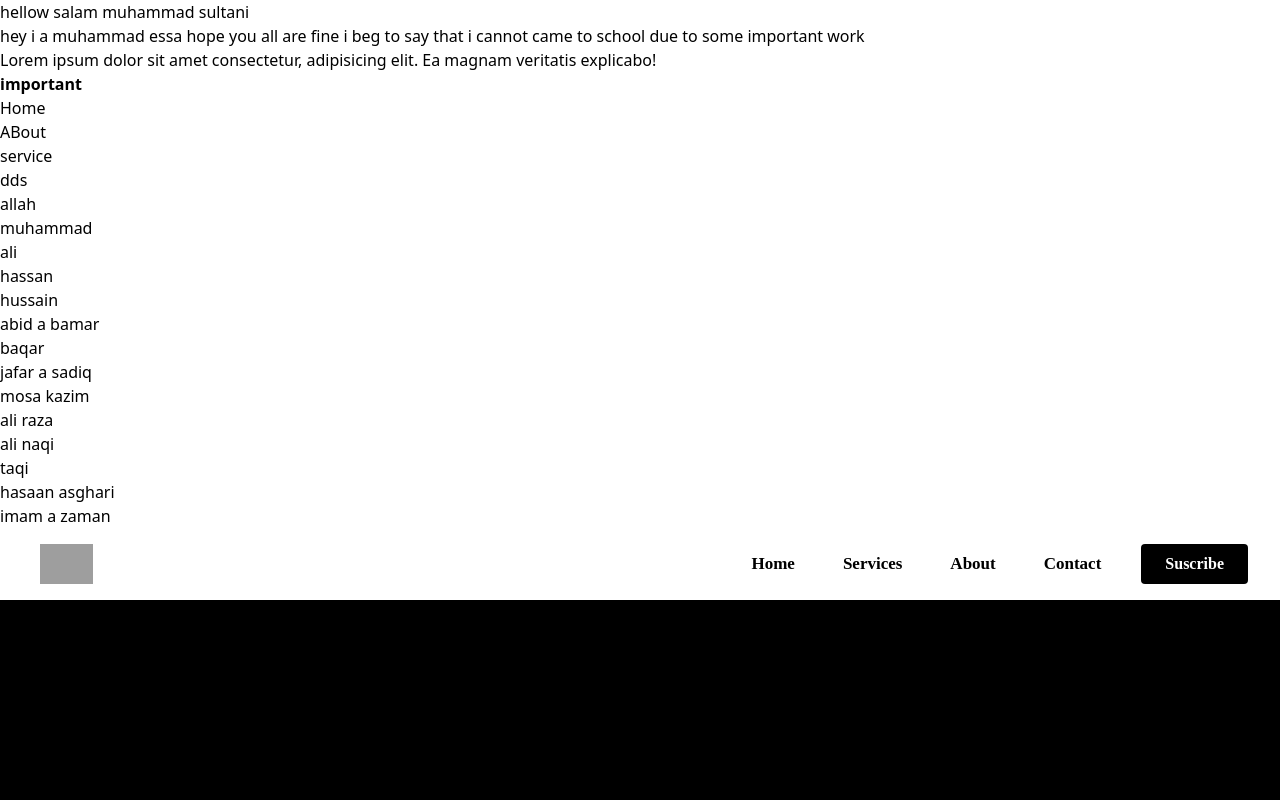
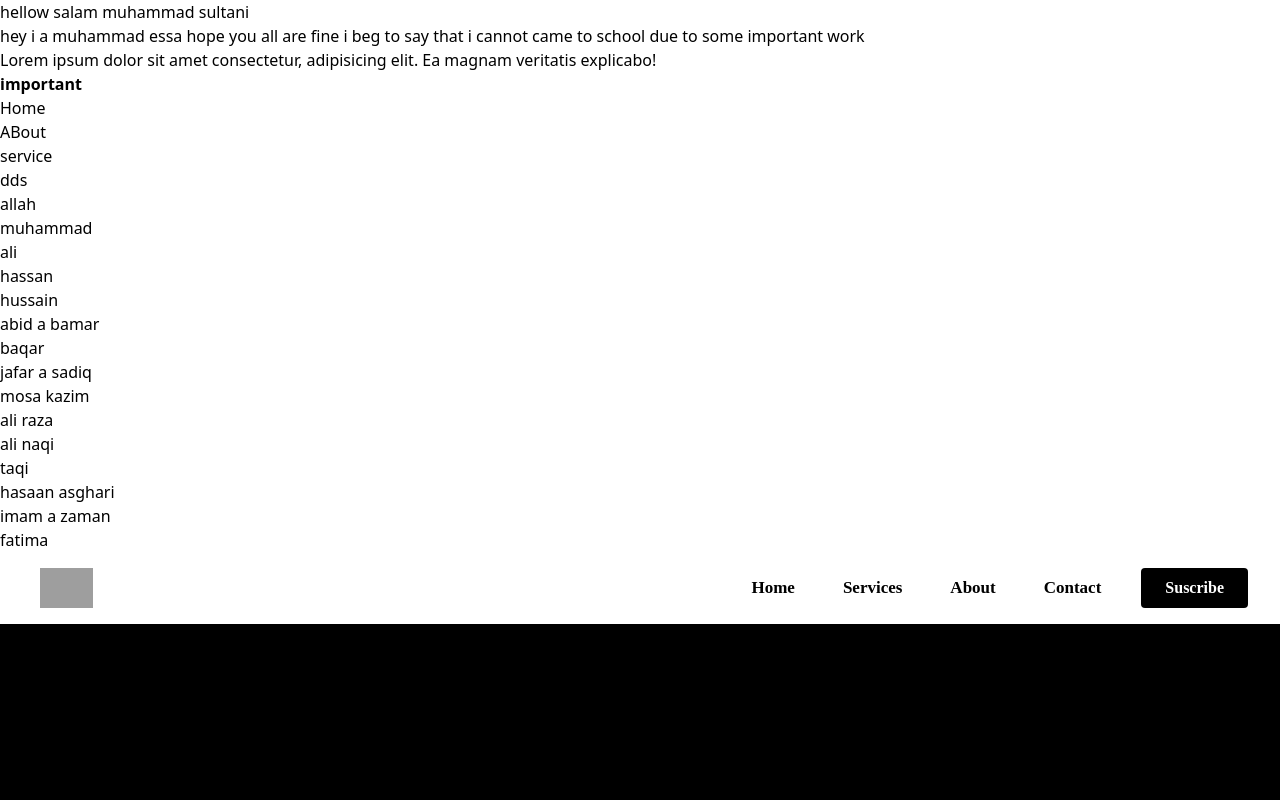
Before and after one commit to MuhammadEssa-514/Random-React-Pratice, a React (Create React App) app: page / in a window 1280 px wide. Shown: the top 800 px of the page. Built offline with nearby package versions, Linux system fonts and the light colour scheme; grey boxes are pictures that could not be loaded.

Commit message:
add menu 15

```diff
--- a/src/App.js
+++ b/src/App.js
@@ -30,6 +30,7 @@ function App() {
     <li>taqi</li>
     <li>hasaan asghari</li>
     <li>imam a zaman </li>
+    <li>fatima</li>
   </ol>
 
 
```
